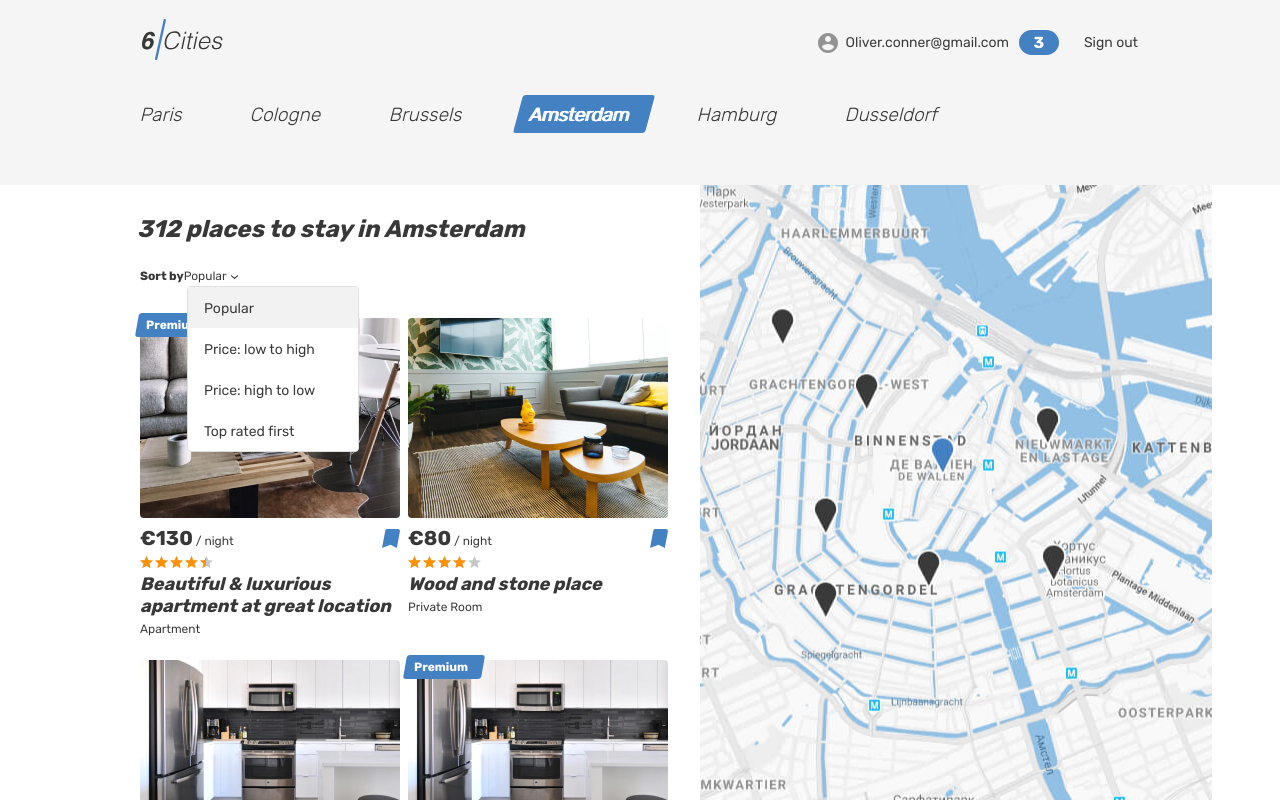
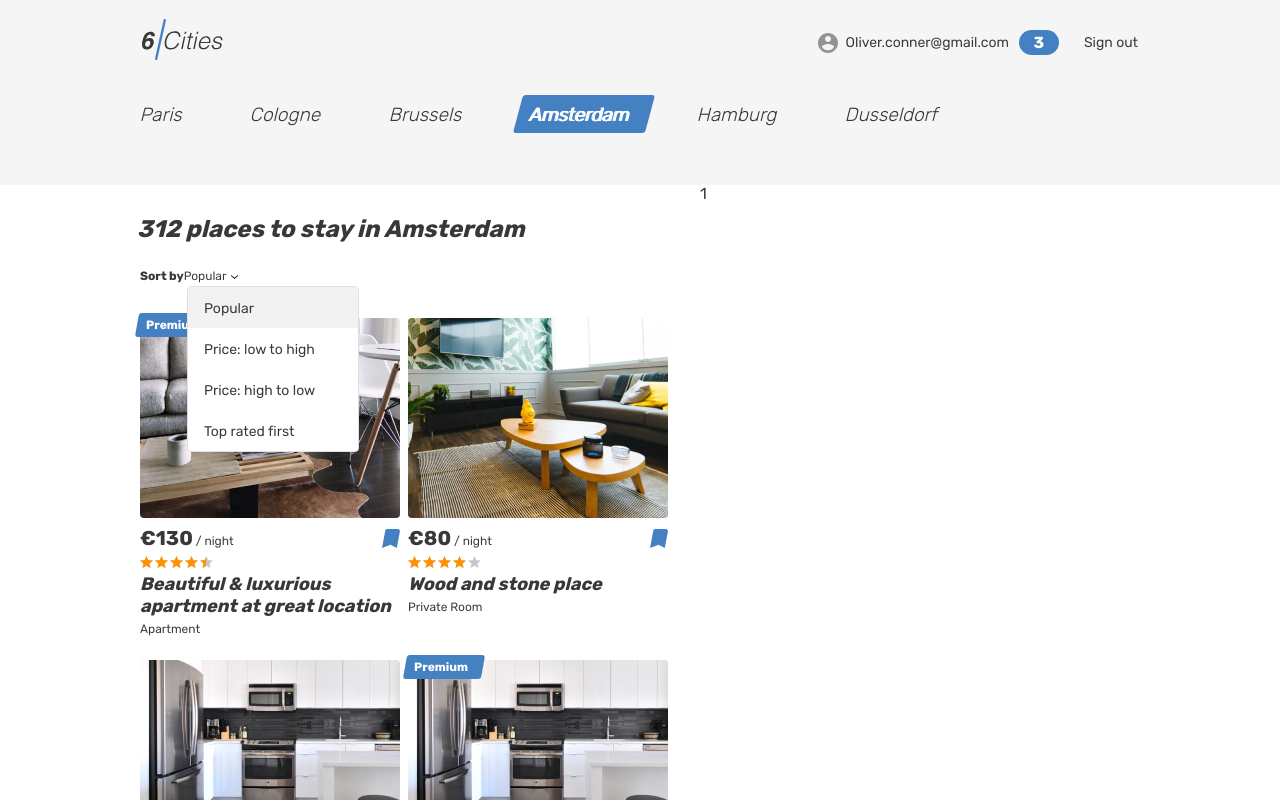
Before and after one commit to shchukin/170520-six-cities-1, a React (Create React App) app in the folder project/: page / in a window 1280 px wide. Built offline with nearby package versions, Linux system fonts and the light colour scheme.

Commit message:
map component draft

```diff
--- a/project/public/css/custom.css
+++ b/project/public/css/custom.css
@@ -105,3 +105,8 @@
   .place-card--horizontal .place-card__info {
     padding-top: 1px;
   }
+
+
+.cities__map {
+  background-image: none;
+}
--- /dev/null
+++ b/project/src/components/map/map.tsx
@@ -0,0 +1,18 @@
+import {OfferType} from '../../types/offerType';
+
+type MapProps = {
+  data: OfferType[];
+}
+
+function Map(props: MapProps): JSX.Element {
+
+  props.data.map((element)=>{
+    console.log(element.location);
+  });
+
+  return(
+    <div className="map">1</div>
+  );
+}
+
+export default Map;
--- a/project/src/pages/main/main.tsx
+++ b/project/src/pages/main/main.tsx
@@ -1,6 +1,7 @@
 import PlaceCard from '../../components/place-card/place-card';
 import Header from '../../components/header/header';
 import Footer from '../../components/footer/footer';
+import Map from '../../components/map/map';
 import {settings} from '../../settings';
 import {offersData} from '../../mocks/offersData';
 
@@ -75,7 +76,9 @@ function Main(): JSX.Element {
               <Footer noContainer/>
             </section>
             <div className="cities__right-section">
-              <section className="cities__map map"></section>
+              <section className="cities__map">
+                <Map data={offersData.slice(0, settings.OffersAmountOnMainPage)}/>
+              </section>
             </div>
           </div>
         </div>
```
